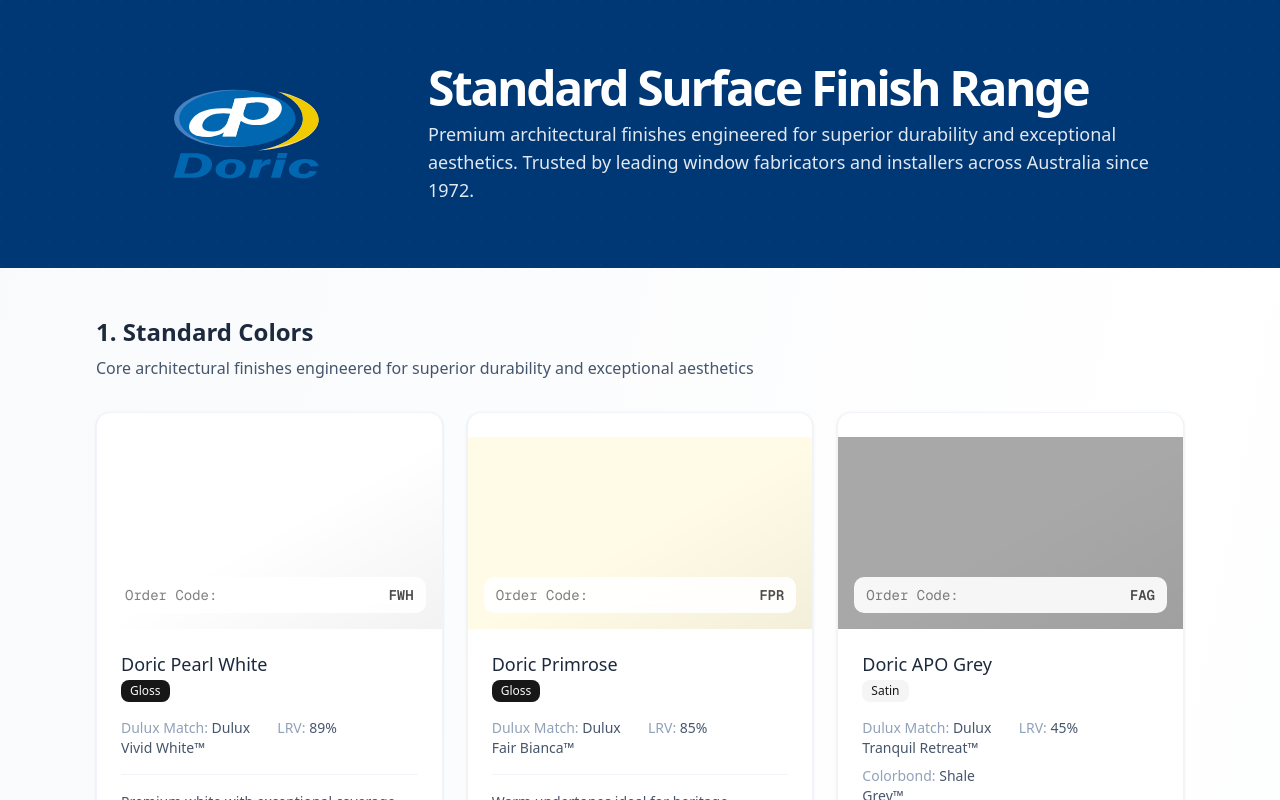
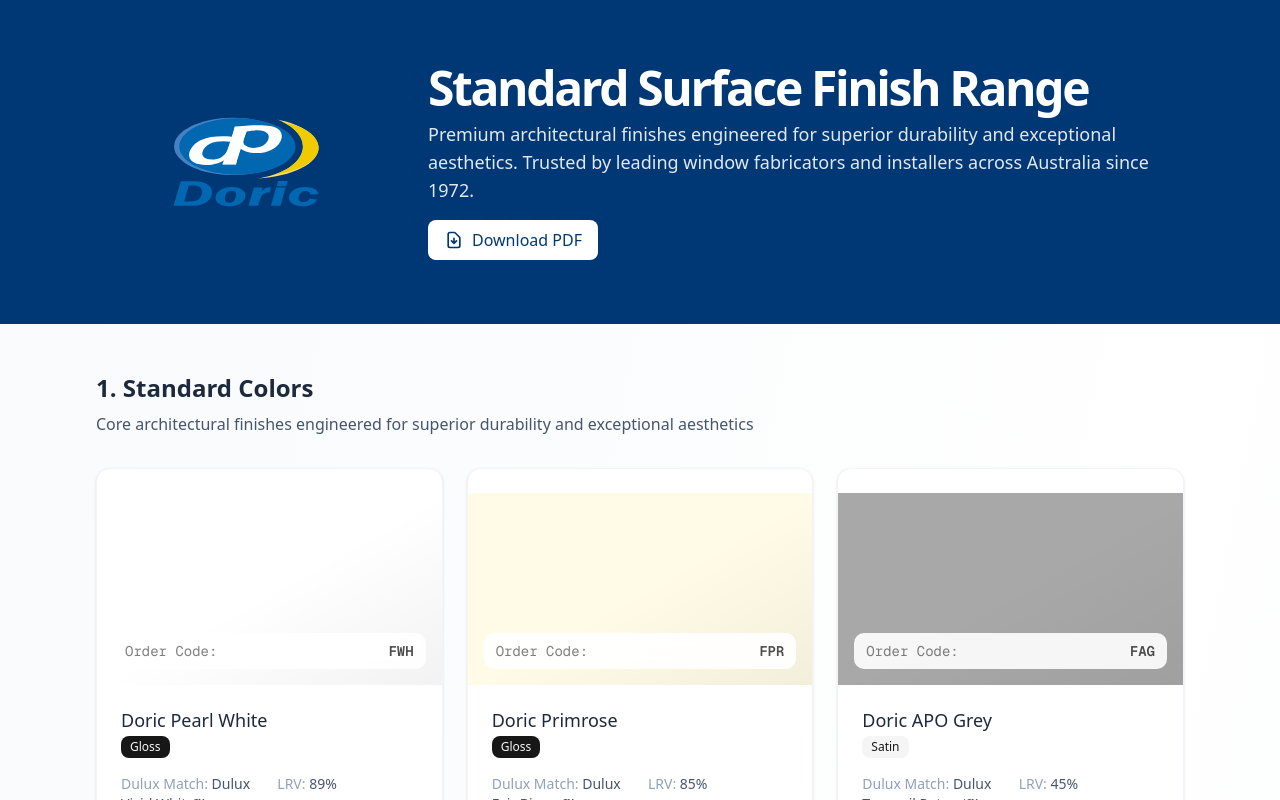
Before and after one commit to harmonics12/Doric-Standard-Surface-Finish-Range, a Next.js app: page / in a window 1280 px wide. Shown: the top 800 px of the page. Built offline with nearby package versions, Linux system fonts and the light colour scheme.

Commit message:
Add PDF download functionality

```diff
--- a/package.json
+++ b/package.json
@@ -11,10 +11,13 @@
   "dependencies": {
     "@radix-ui/react-separator": "^1.1.7",
     "@radix-ui/react-slot": "^1.2.3",
+    "@react-pdf/renderer": "^4.3.0",
+    "chrome-aws-lambda": "^10.1.0",
     "class-variance-authority": "^0.7.1",
     "clsx": "^2.1.1",
     "lucide-react": "^0.513.0",
     "next": "15.3.3",
+    "puppeteer-core": "^24.10.0",
     "react": "^19.0.0",
     "react-dom": "^19.0.0",
     "tailwind-merge": "^3.3.0"
--- /dev/null
+++ b/src/app/api/pdf/route.ts
@@ -0,0 +1,52 @@
+import { NextResponse } from 'next/server';
+import puppeteer from 'puppeteer-core';
+import chrome from 'chrome-aws-lambda';
+
+export async function GET() {
+  try {
+    const browser = await puppeteer.launch({
+      args: chrome.args,
+      executablePath: process.env.CHROME_PATH || await chrome.executablePath,
+      headless: true,
+    });
+
+    const page = await browser.newPage();
+
+    // Set viewport to A4 size
+    await page.setViewport({
+      width: 1240,
+      height: 1754,
+      deviceScaleFactor: 2,
+    });
+
+    // Navigate to the page
+    await page.goto(process.env.VERCEL_URL ? `https://${process.env.VERCEL_URL}` : 'http://localhost:3000', {
+      waitUntil: 'networkidle0',
+    });
+
+    // Generate PDF
+    const pdf = await page.pdf({
+      format: 'A4',
+      printBackground: true,
+      margin: {
+        top: '20px',
+        right: '20px',
+        bottom: '20px',
+        left: '20px',
+      },
+    });
+
+    await browser.close();
+
+    // Return the PDF
+    return new NextResponse(pdf, {
+      headers: {
+        'Content-Type': 'application/pdf',
+        'Content-Disposition': 'attachment; filename=doric-surface-finish-range.pdf',
+      },
+    });
+  } catch (error) {
+    console.error('PDF generation error:', error);
+    return NextResponse.json({ error: 'Failed to generate PDF' }, { status: 500 });
+  }
+}
--- a/src/app/page.tsx
+++ b/src/app/page.tsx
@@ -28,6 +28,30 @@
               <p className="max-w-3xl text-slate-200 text-lg">
                 Premium architectural finishes engineered for superior durability and exceptional aesthetics. Trusted by leading window fabricators and installers across Australia since 1972.
               </p>
+              <div className="mt-4">
+                <a
+                  href="/api/pdf"
+                  className="inline-flex items-center px-4 py-2 bg-white text-[#003876] rounded-md hover:bg-opacity-90 transition-colors"
+                  target="_blank"
+                  rel="noopener noreferrer"
+                >
+                  <svg
+                    className="w-5 h-5 mr-2"
+                    fill="none"
+                    stroke="currentColor"
+                    viewBox="0 0 24 24"
+                    xmlns="http://www.w3.org/2000/svg"
+                  >
+                    <path
+                      strokeLinecap="round"
+                      strokeLinejoin="round"
+                      strokeWidth={2}
+                      d="M12 10v6m0 0l-3-3m3 3l3-3m2 8H7a2 2 0 01-2-2V5a2 2 0 012-2h5.586a1 1 0 01.707.293l5.414 5.414a1 1 0 01.293.707V19a2 2 0 01-2 2z"
+                    />
+                  </svg>
+                  Download PDF
+                </a>
+              </div>
             </div>
           </div>
         </div>
```
Also changed, not shown: 1 other file (tests, documents, lock files or other folders).
